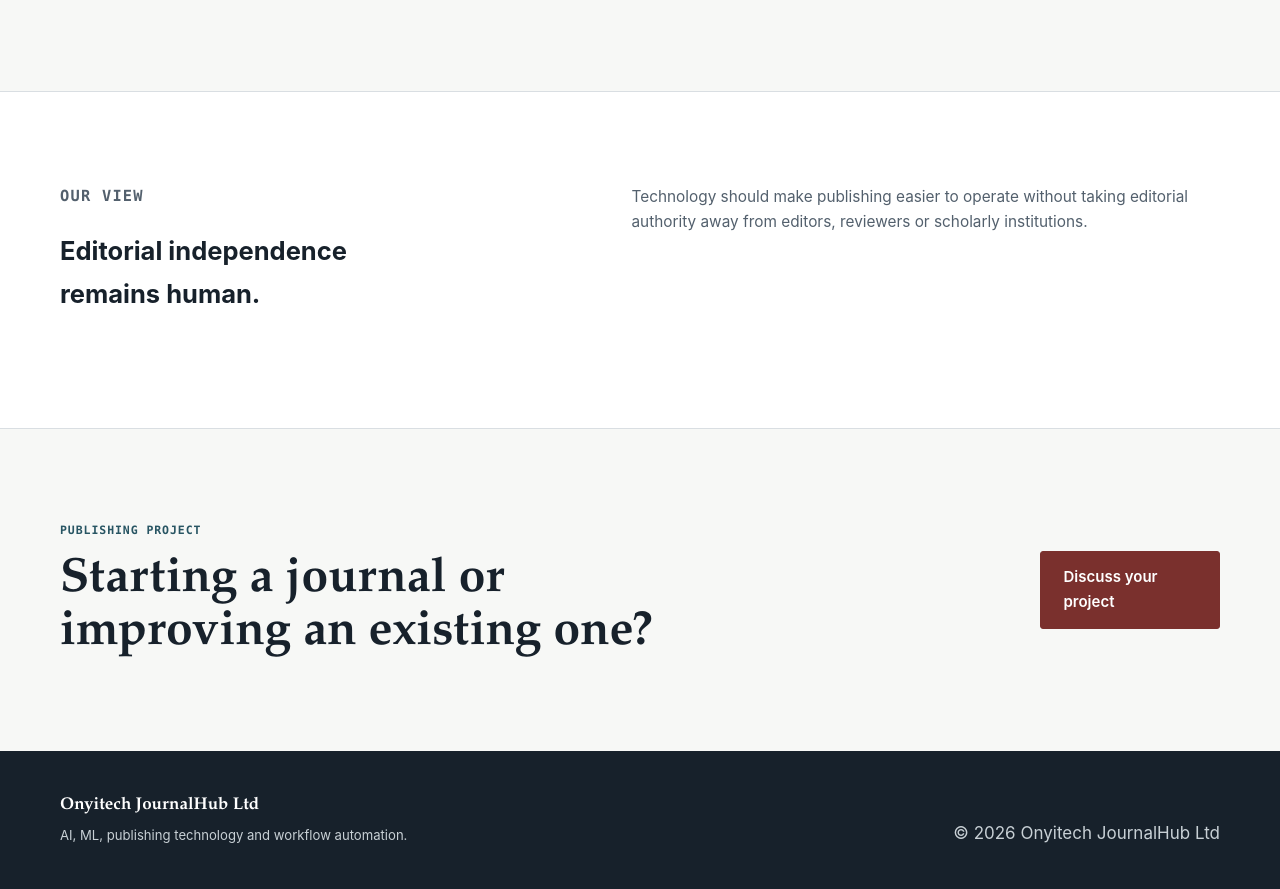
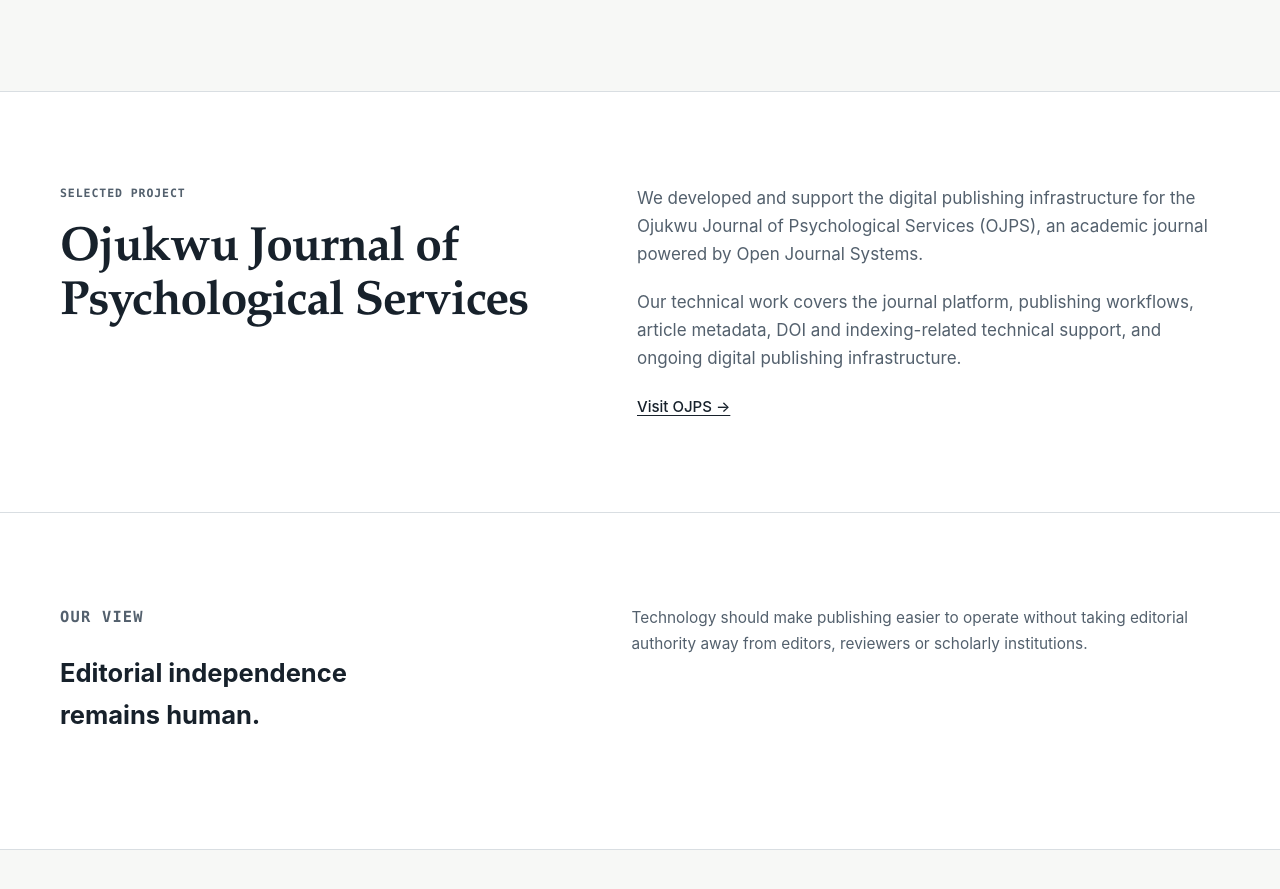
Before and after one commit to onyi4677/onyitechub.com, a Next.js app: page /publishing in a window 1280 px wide. Shown: the part 1419-2308 px from the top of the page. Built offline with nearby package versions, Linux system fonts and the light colour scheme.

Commit message:
Add OJPS publishing case study

```diff
--- a/app/publishing/page.tsx
+++ b/app/publishing/page.tsx
@@ -23,6 +23,14 @@
         <article><span>06</span><h3>Migration &amp; maintenance</h3><p>Move existing journals to improved infrastructure and keep publishing systems updated and operational.</p></article>
       </div>
     </div></section>
+    <section className="case-study"><div className="wrap case-grid">
+      <div><p className="eyebrow">SELECTED PROJECT</p><h2>Ojukwu Journal of Psychological Services</h2></div>
+      <div>
+        <p>We developed and support the digital publishing infrastructure for the Ojukwu Journal of Psychological Services (OJPS), an academic journal powered by Open Journal Systems.</p>
+        <p>Our technical work covers the journal platform, publishing workflows, article metadata, DOI and indexing-related technical support, and ongoing digital publishing infrastructure.</p>
+        <a className="secondary-link" href="https://psyservicesjournal.org.ng" target="_blank" rel="noreferrer">Visit OJPS →</a>
+      </div>
+    </div></section>
     <section className="paper-panel"><div className="wrap two-column"><div><p className="eyebrow">OUR VIEW</p><h2>Editorial independence remains human.</h2></div><p>Technology should make publishing easier to operate without taking editorial authority away from editors, reviewers or scholarly institutions.</p></div></section>
     <section><div className="wrap cta-band"><div><p className="eyebrow">PUBLISHING PROJECT</p><h2>Starting a journal or improving an existing one?</h2></div><a className="btn-primary" href="/contact">Discuss your project</a></div></section>
   </main><SiteFooter /></>;
```
